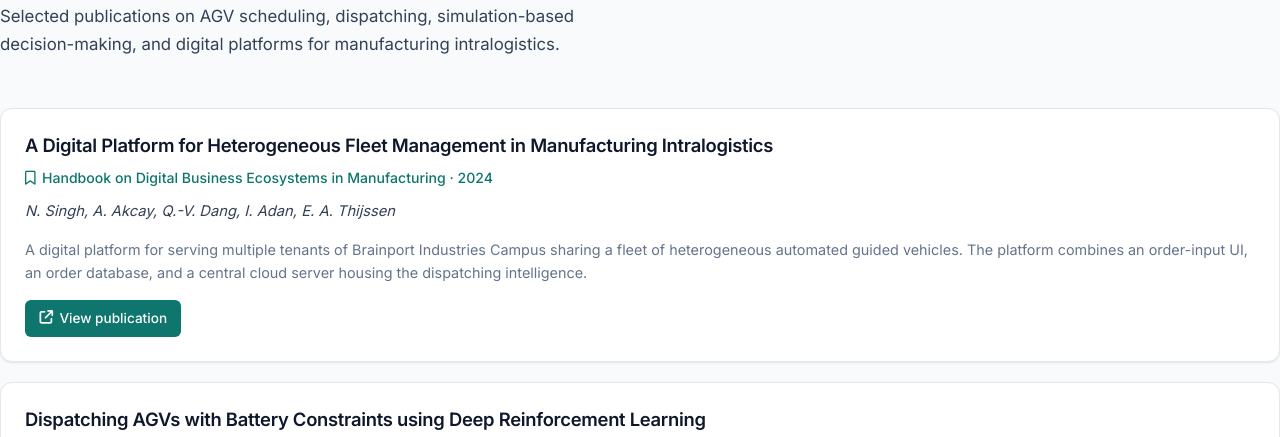
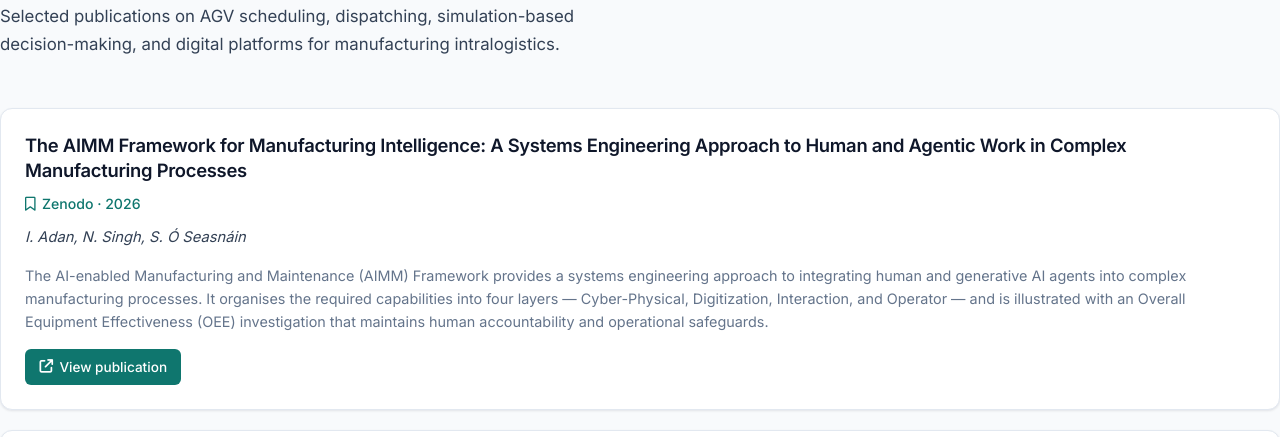
Before and after one commit to nitman118/nitman118.github.io, an Astro site: page /publications in a window 1280 px wide. Shown: the part 512-949 px from the top of the page. Built offline with nearby package versions, Linux system fonts and the light colour scheme; Astro itself is replaced by a stand-in of ours.

Commit message:
Add AIMM Framework publication to publications page
Co-Authored-By: Claude Fable 5.2 <noreply@anthropic.com>
Claude-Session: https://claude.ai/code/session_01XYrZiVPtypthUG6K8eK6qU

```diff
--- a/src/pages/publications.astro
+++ b/src/pages/publications.astro
@@ -12,6 +12,16 @@ interface Pub {
 }
 
 const publications: Pub[] = [
+  {
+    title:
+      'The AIMM Framework for Manufacturing Intelligence: A Systems Engineering Approach to Human and Agentic Work in Complex Manufacturing Processes',
+    venue: 'Zenodo',
+    year: 2026,
+    authors: 'I. Adan, N. Singh, S. Ó Seasnáin',
+    abstract:
+      'The AI-enabled Manufacturing and Maintenance (AIMM) Framework provides a systems engineering approach to integrating human and generative AI agents into complex manufacturing processes. It organises the required capabilities into four layers — Cyber-Physical, Digitization, Interaction, and Operator — and is illustrated with an Overall Equipment Effectiveness (OEE) investigation that maintains human accountability and operational safeguards.',
+    url: 'https://doi.org/10.5281/zenodo.24160166',
+  },
   {
     title: 'A Digital Platform for Heterogeneous Fleet Management in Manufacturing Intralogistics',
     venue: 'Handbook on Digital Business Ecosystems in Manufacturing',
```
